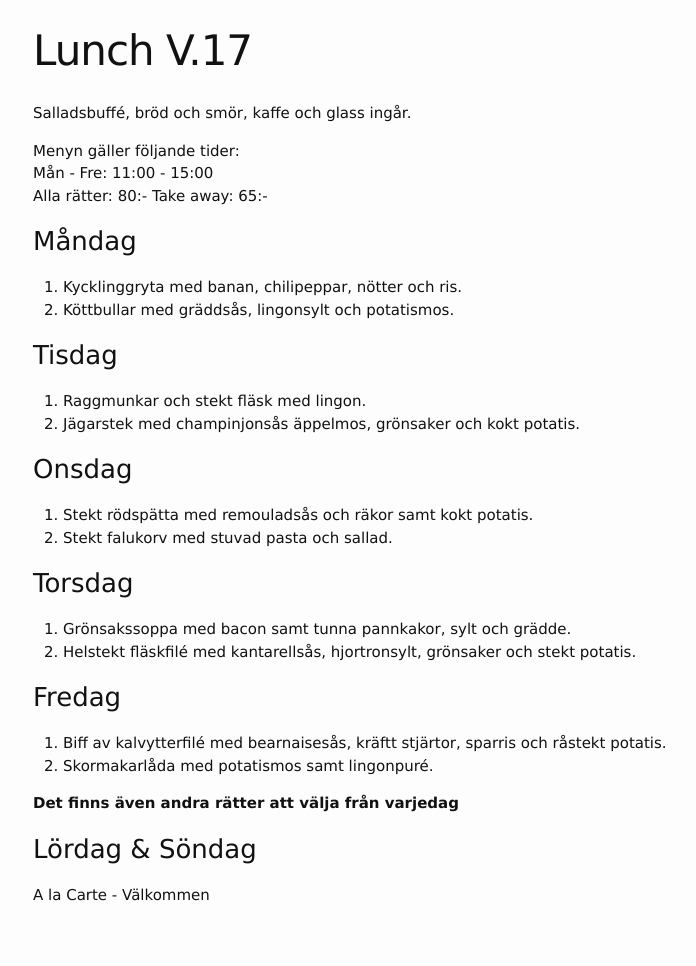
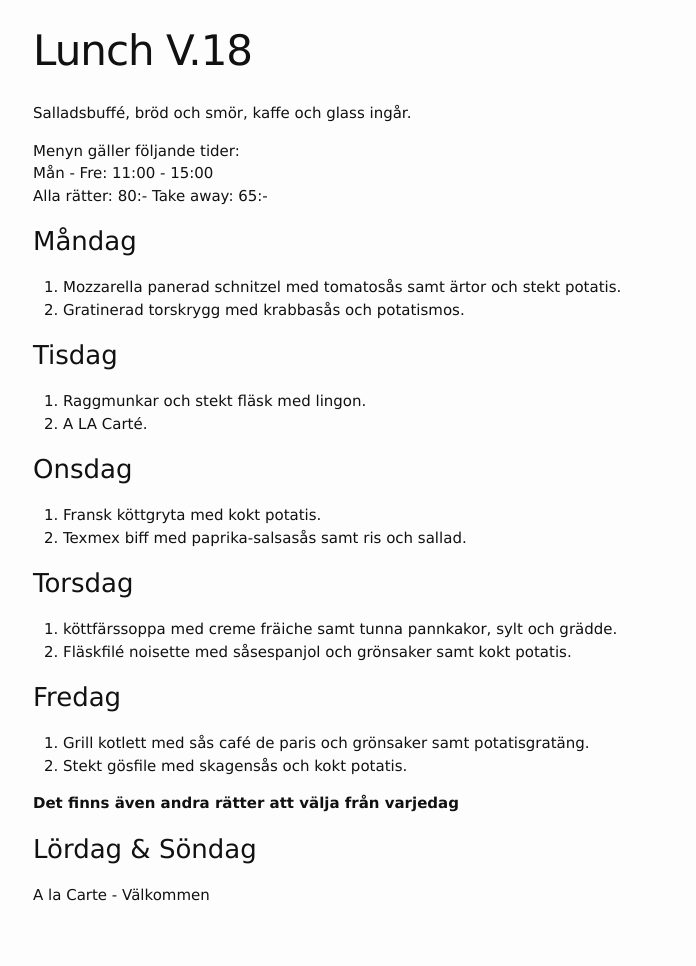
Before and after one commit to FarInn62/farinn62.github.io, a Jekyll site: the page built from lunch.md, in a window 1280 px wide. Shown: the whole page, without its empty margins (237-933 px from the left). Built offline with Jekyll 4.4.1, drawn with Linux system fonts in a browser that asks for light colours.

Commit message:
Update lunch.md

```diff
--- a/lunch.md
+++ b/lunch.md
@@ -1,6 +1,6 @@
 ---
 layout: foodmenu
-title: Lunch V.17
+title: Lunch V.18
 permalink: /lunch/
 published: true
 ---
@@ -12,28 +12,29 @@ Alla rätter: 80:- Take away: 65:-
 
 ### Måndag
 
-1. Kycklinggryta med banan, chilipeppar, nötter och ris.
-2. Köttbullar med gräddsås, lingonsylt och potatismos.
+1. Mozzarella panerad schnitzel med tomatosås samt ärtor och stekt potatis.
+2. Gratinerad torskrygg med krabbasås och potatismos.
 
 ### Tisdag
 
 1. Raggmunkar och stekt fläsk med lingon.
-2. Jägarstek med champinjonsås äppelmos, grönsaker och kokt potatis.
+2. A LA Carté.
+
 
 ### Onsdag
 
-1. Stekt rödspätta med remouladsås och räkor samt kokt potatis.
-2. Stekt falukorv med stuvad pasta och sallad.
+1. Fransk köttgryta med kokt potatis.
+2. Texmex biff med paprika-salsasås samt ris och sallad.
 
 ### Torsdag
 
- 1. Grönsakssoppa med bacon samt tunna pannkakor, sylt och grädde.
- 2. Helstekt fläskfilé med kantarellsås, hjortronsylt, grönsaker och stekt potatis.
+ 1. köttfärssoppa med creme fräiche samt tunna pannkakor, sylt och grädde.
+ 2. Fläskfilé noisette med såsespanjol och grönsaker samt kokt potatis.
 
 ### Fredag
 
-1. Biff av kalvytterfilé med bearnaisesås, kräftt stjärtor, sparris och råstekt potatis.
-2. Skormakarlåda med potatismos samt lingonpuré.
+1. Grill kotlett med sås café de paris och grönsaker samt potatisgratäng.
+2. Stekt gösfile med skagensås och kokt potatis.
 
   **Det finns även andra rätter att välja från varjedag**
 
```
